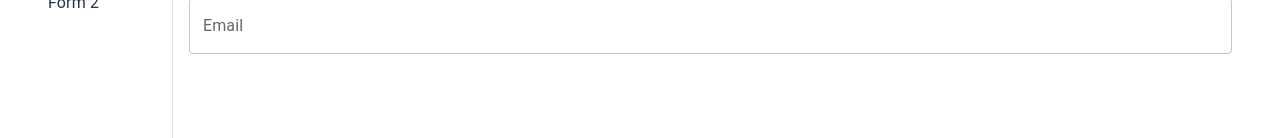
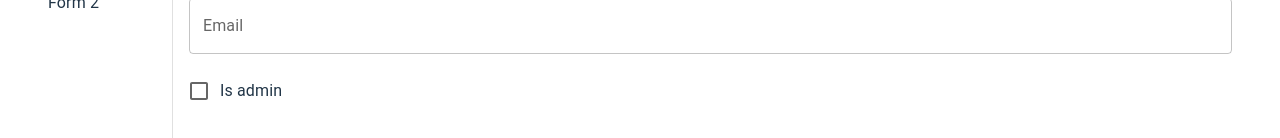
Before and after one commit to hesawant/json-form-builder, a React (Vite) app: page / in a window 1280 px wide. Shown: the part 170-308 px from the top of the page. Built offline with nearby package versions, Linux system fonts and the light colour scheme.

Commit message:
Adding support to render Checkbox

```diff
--- a/src/data/form.ts
+++ b/src/data/form.ts
@@ -33,4 +33,10 @@ export const formData: FormSchema = [
       },
     ],
   },
+  {
+    type: "checkbox",
+    name: "is_admin",
+    label: "Is admin",
+    value: false,
+  },
 ];
--- a/src/store/actions.ts
+++ b/src/store/actions.ts
@@ -57,7 +57,7 @@ export const updateForm =
   };
 
 export const updateFormFieldValue =
-  (index: number, fieldIndex: number, value: string) =>
+  (index: number, fieldIndex: number, value: FormFieldState["value"]) =>
   async (dispatch: AppDispatch, getState: () => RootState) => {
     const state = getState();
     const form = state.forms.forms[index];
--- a/src/store/slices.ts
+++ b/src/store/slices.ts
@@ -4,7 +4,7 @@ import { FormField } from "src/types";
 
 export type FormFieldState = {
   field: FormField;
-  value: string | undefined;
+  value: FormField["value"];
   errors: string[];
 };
 
@@ -56,7 +56,7 @@ export const formsSlice = createSlice({
       action: PayloadAction<{
         index: number;
         fieldIndex: number;
-        value: string | undefined;
+        value: FormField["value"];
         errors: string[];
       }>
     ) => {
--- a/src/types/checkbox.ts
+++ b/src/types/checkbox.ts
@@ -2,5 +2,5 @@ export type CheckboxSchema = {
   type: "checkbox";
   name: string;
   label: string;
-  defaultValue?: boolean;
+  value?: boolean;
 };
--- a/src/types/radio.ts
+++ b/src/types/radio.ts
@@ -8,5 +8,5 @@ export type RadioSchema = {
   name: string;
   label: string;
   options: RadioOption[];
-  defaultValue?: string;
+  value?: string;
 };
--- a/src/types/select.ts
+++ b/src/types/select.ts
@@ -9,5 +9,4 @@ export type SelectSchema = {
   label: string;
   options: SelectOption[];
   value?: string;
-  defaultValue?: string;
 };
--- /dev/null
+++ b/src/views/Form/Fields/Checkbox/index.tsx
@@ -0,0 +1,28 @@
+import { Checkbox as MuiCheckbox, FormControlLabel } from "@mui/material";
+
+import { CheckboxSchema } from "src/types";
+
+type Props = {
+  field: CheckboxSchema;
+  value: boolean;
+  onChange: (value: boolean) => void;
+};
+
+const Checkbox = ({ field, value, onChange }: Props) => {
+  const { label, name } = field;
+
+  return (
+    <FormControlLabel
+      control={
+        <MuiCheckbox
+          name={name}
+          checked={value}
+          onChange={(e) => onChange(e.target.checked)}
+        />
+      }
+      label={label}
+    />
+  );
+};
+
+export default Checkbox;
--- a/src/views/Form/Fields/TextField/index.tsx
+++ b/src/views/Form/Fields/TextField/index.tsx
@@ -20,14 +20,12 @@ const TextField = ({ field, value, errors, onChange }: Props) => {
       alignItems="baseline"
       gap={1}
     >
-      {/* <Typography variant="caption">{label}</Typography> */}
       <MuiTextField
         required={required}
         fullWidth
         label={label}
         placeholder={placeholder}
         name={name}
-        // defaultValue={value}
         value={value}
         onChange={(e) => onChange(e.target.value)}
         sx={{ flexGrow: 1 }}
--- a/src/views/Form/index.tsx
+++ b/src/views/Form/index.tsx
@@ -1,10 +1,11 @@
 import { Box, Stack } from "@mui/material";
-import { FormState } from "src/store/slices";
+import { FormState, FormFieldState } from "src/store/slices";
 
 import { useDispatch } from "src/store";
 import { updateFormFieldValue } from "src/store/actions";
 
 import TextField from "./Fields/TextField";
+import Checkbox from "./Fields/Checkbox";
 
 type Props = {
   index: number;
@@ -14,7 +15,7 @@ type Props = {
 const Form = ({ index, form }: Props) => {
   const dispatch = useDispatch();
 
-  const handleChange = (fieldIndex: number, value: string) => {
+  const handleChange = (fieldIndex: number, value: FormFieldState["value"]) => {
     dispatch(updateFormFieldValue(index, fieldIndex, value));
   };
 
@@ -26,12 +27,24 @@ const Form = ({ index, form }: Props) => {
             <TextField
               key={i}
               field={field.field}
-              value={field.value}
+              value={field.value as string}
               errors={field.errors}
               onChange={(value) => handleChange(i, value)}
             />
           );
         }
+
+        if (field.field.type === "checkbox") {
+          return (
+            <Checkbox
+              key={i}
+              field={field.field}
+              value={Boolean(field.value)}
+              onChange={(value) => handleChange(i, value)}
+            />
+          );
+        }
+
         return (
           <Box key={i}>
             {field.field.type} - {field.field.name}
```
